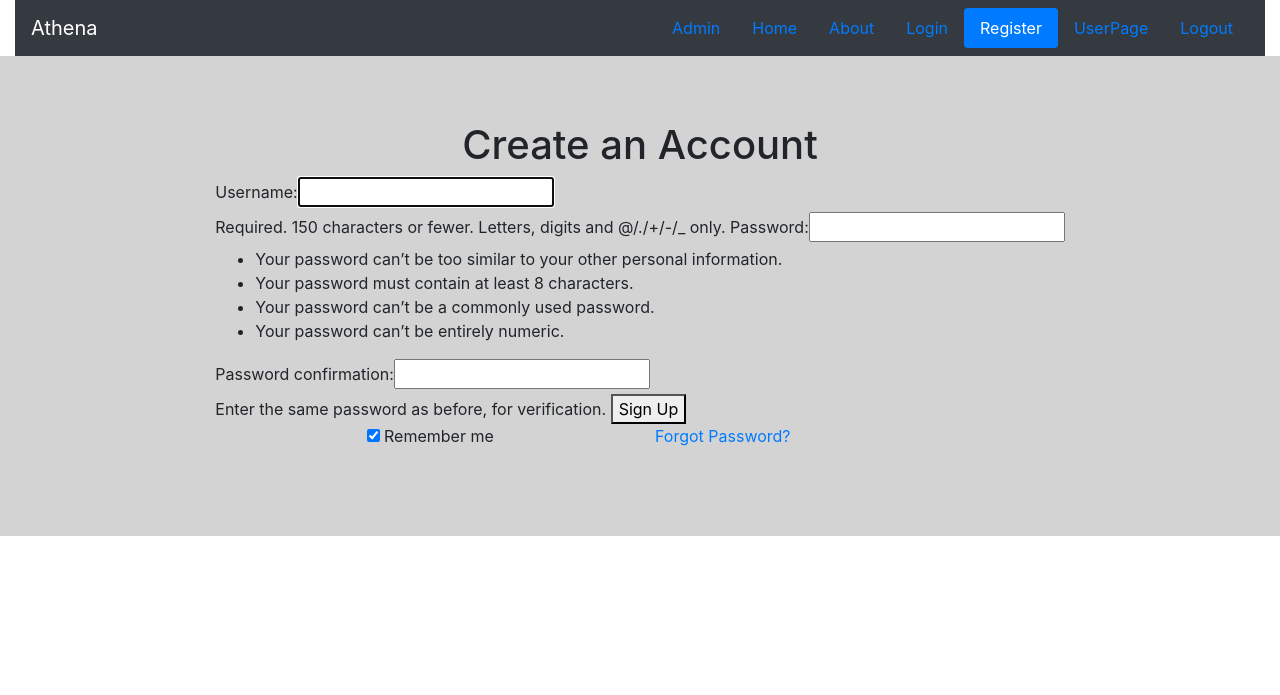
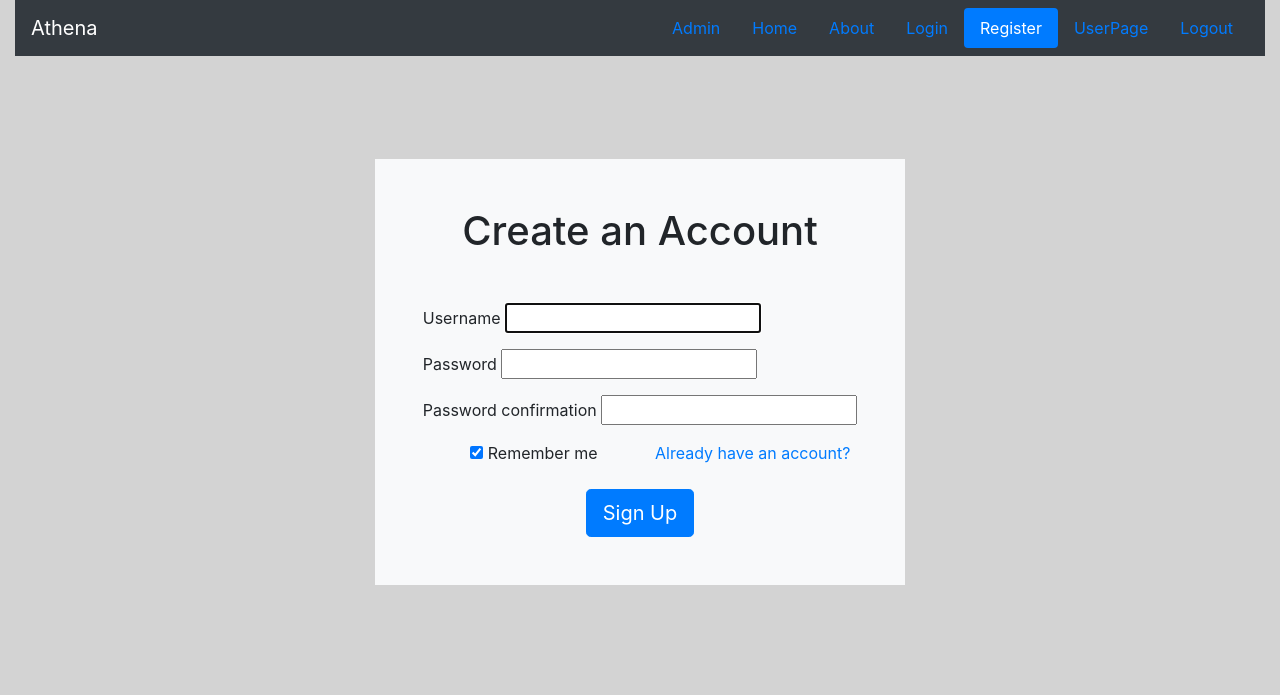
Before and after one commit to OpenStockDataShop/Athena_Stocks, a Django app: page /register/ in a window 1280 px wide. Shown: the top 695 px of the page. Run offline with Django 3.2, Linux system fonts and the light colour scheme; some libraries are stand-ins or nearby versions.

Commit message:
registration form now enclosed in box

```diff
--- a/django_project/users/Forms.py
+++ b/django_project/users/Forms.py
@@ -5,6 +5,7 @@ from django.forms import ModelForm
 from django.contrib import admin
 from datetime import datetime, timezone
 
+
 class cFav_Stocks(forms.ModelForm):
     class Meta:
         model = m.Fav_Stocks
--- a/django_project/users/templates/registration/register.html
+++ b/django_project/users/templates/registration/register.html
@@ -6,12 +6,14 @@
         <meta http-equiv="X-UA-Compatible" content="IE=edge">
         <meta name="viewport" content="width=device-width, initial-scale=1, shrink-to-fit=no">
         <style>
-            H1 {
+            h1 {
                 text-align: center;
             }
             .custom-box {
+                height: 80vh;
+            }
+            .page {
                 background-color: lightgray;
-                height: 60vh;
             }
         </style>
 
@@ -19,8 +21,8 @@
         <!-- Taken from https://github.com/twbs/bootstrap -->
         <link rel="stylesheet" href="https://stackpath.bootstrapcdn.com/bootstrap/4.3.1/css/bootstrap.min.css" integrity="sha384-ggOyR0iXCbMQv3Xipma34MD+dH/1fQ784/j6cY/iJTQUOhcWr7x9JvoRxT2MZw1T" crossorigin="anonymous">
     </head>
-    <body>
-        <!-- essentially same navbar as home page, just with register highlighted-->
+    <body class="page">
+        <!-- same navbar as home page, just with register highlighted-->
         <div class="container-fluid">
             <navbar class="navbar navbar-dark bg-dark">
                 <a class="navbar-brand" href="#">Athena</a>
@@ -52,15 +54,29 @@
 
         <!-- registration box-->
         <div class="col d-flex custom-box justify-content-center align-items-center">
-            <div class="user-section">
+            <div class="user-section p-5 mb-2 bg-light">
                 <!-- https://docs.djangoproject.com/en/3.2/topics/forms/ taken as inpiration for submitting form -->
-                <H1>Create an Account</H1>
-                <form method="POST col justify-content-center">
+                <!-- formatting based on these tutorials/documentation:
+                        https://mdbootstrap.com/docs/standard/forms/overview/#!
+                        https://getbootstrap.com/docs/4.0/components/forms/
+                        https://fix.code-error.com/adding-a-usercreationform-to-html-in-django/ -->
+                <form method="post">
                     {% csrf_token %}
-                    {{ form.as_table }}
-                    <button class="bt btn-sign-up" type="submit">Sign Up</button>
-                    {{ form.errors }}
-                    <!-- based on this tutorial: https://mdbootstrap.com/docs/standard/forms/overview/#! -->
+                    <h1 class="mb-5">Create an Account</h1>
+                    <form action="POST">
+                        {% csrf_token %}
+                        <div class="form-group">
+                            {{form.username.label}}
+                            {{form.username}}
+                        </div>
+                        <div class="form-group">
+                            {{form.password1.label}}
+                            {{form.password1}}
+                        </div>
+                        <div class="form-group">
+                            {{form.password2.label}}
+                            {{form.password2}}
+                        </div>
                         <div class="row mb-4">
                             <div class="col d-flex justify-content-center ">
                                 <div class="form-check">
@@ -68,11 +84,17 @@
                                     <label class="form-check-label">Remember me</label>
                                 </div>
                             </div>
-                        <div class="col">
+                            <div class="col d-flex">
                                 <!-- CHANGE: link to home for now-->
-                            <a href="{% url 'stocks-home' %}">Forgot Password?</a>
+                                <a href="/accounts/login">Already have an account?</a>
                             </div>
                         </div>
+                        <div class="col d-flex justify-content-center">
+                            <button type="submit" class="btn btn-primary btn-lg">Sign Up</button>
+                        </div>
+                        {{ form.errors }}
+                    </form>
+                    {{ form.errors }}
                 </form>
             </div>
         </div>
--- a/django_project/users/views.py
+++ b/django_project/users/views.py
@@ -5,6 +5,7 @@ from .Forms import cFav_Stocks
 from stocks import models as m
 from django.utils import timezone
 from datetime import datetime
+
 
 def register(request):
     if request.method == 'POST':
@@ -18,16 +19,19 @@ def register(request):
             return redirect('/')
         else:
             print(form.errors)
-            return redirect('/about')
+            return redirect('/register')
     form = UserCreationForm()
     return render(request, 'registration/register.html', {'form': form})
 
 # Create your views here.
+
+
 def logout_view(request):
     if request.method == 'POST':
         logout(request)
         return redirect('/')
     return render(request, 'registration/logout.html')
+
 
 def user_view(request):
     if request.method == 'POST':
@@ -40,8 +44,9 @@ def user_view(request):
         stock = request.POST.get('stock')
         author = request.user
         date_made = datetime.now()
-        if(username!="" and stock!=""):
-            z = m.Fav_Stocks(user=username, stocks=stock, date_made=date_made, author=author)
+        if(username != "" and stock != ""):
+            z = m.Fav_Stocks(user=username, stocks=stock,
+                             date_made=date_made, author=author)
             z.save()
             return redirect('/')
     form = cFav_Stocks
```
Lines whose indentation alone changed are shown as unchanged.
